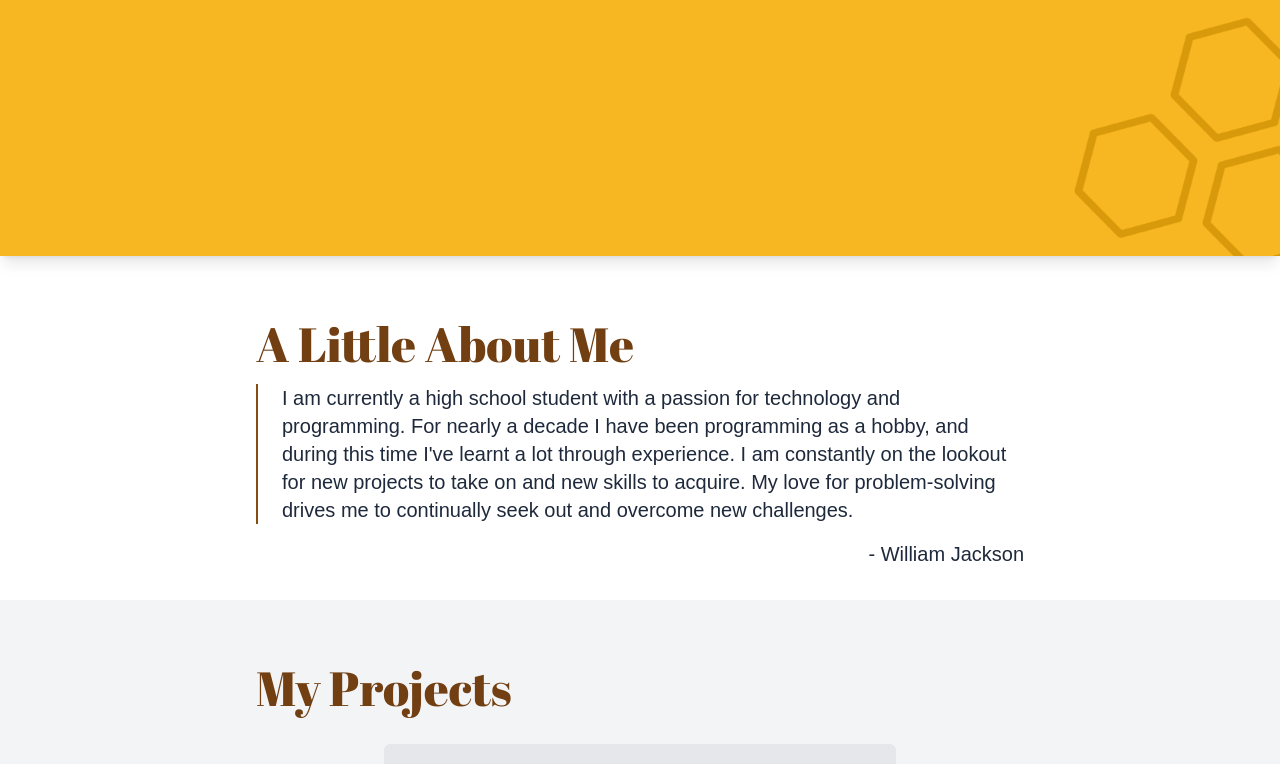
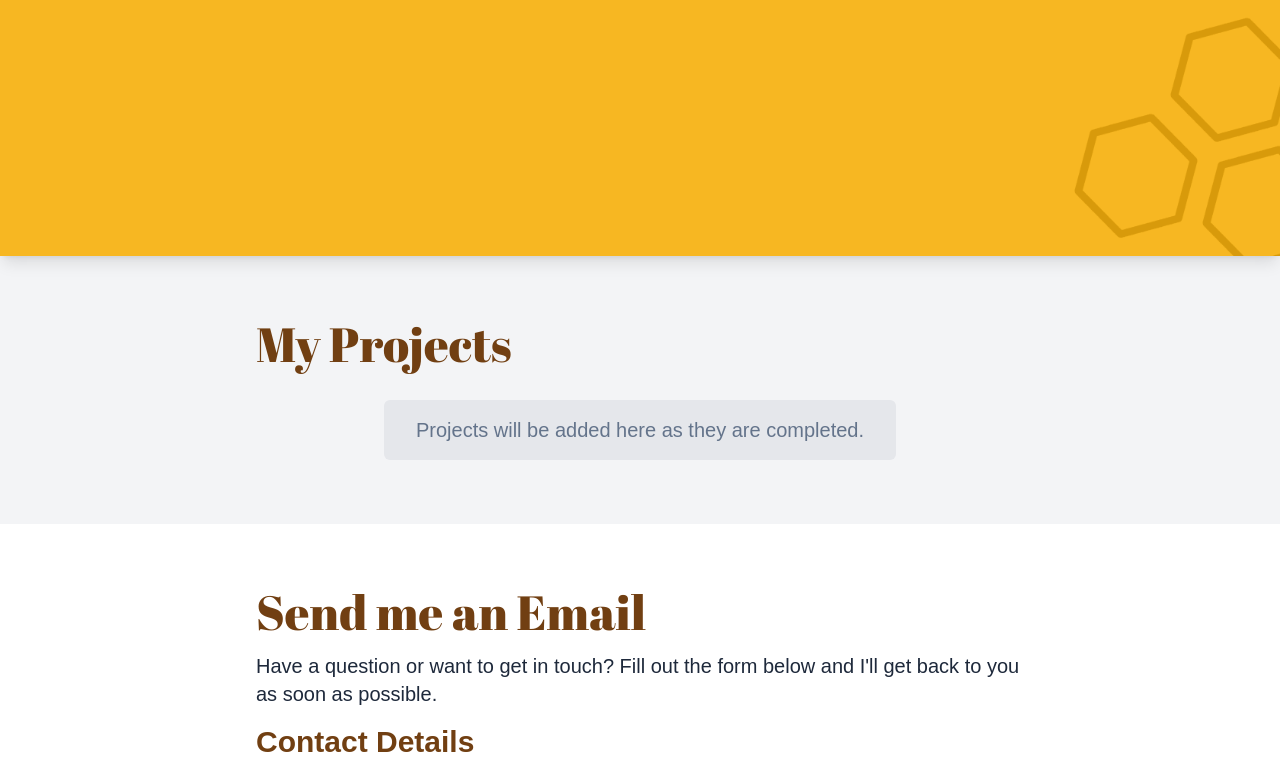
Before and after one commit to williamjaackson/williamjackson.dev, a Next.js app: page / in a window 1280 px wide. Shown: the part 544-1308 px from the top of the page. Built offline with nearby package versions, Linux system fonts and the light colour scheme; a web font is replaced by a local one.

Commit message:
Update page.tsx

```diff
--- a/src/app/page.tsx
+++ b/src/app/page.tsx
@@ -37,20 +37,10 @@ export default function Home() {
                 <Image src="/images/hexagon.png" alt="hexagon" width={256} height={256} className="absolute bottom-[1rem] right-[5rem] w-32 h-32 z-20" />
             </div>
         </section>
-        <section id="about" className="bg-white p-8 md:pt-16 md:px-32">
-            <div className="grid max-w-3xl mx-auto">
-                <h2 className={`text-3xl md:text-5xl text-yellow-900 font-bold font-title ${abril_fatface.className}`}>
-                    <span className="hidden md:inline">A Little </span>
-                    About Me</h2>
-                <p className="border-l-2 border-yellow-800 pl-6 md:text-xl text-slate-800 mt-4">I am currently a high school student with a passion for technology and programming. For nearly a decade I have been programming as a hobby, and during this time I&apos;ve learnt a lot through experience. I am constantly on the lookout for new projects to take on and new skills to acquire. My love for problem-solving drives me to continually seek out and overcome new challenges.</p>
-                <span className="text-right md:text-xl text-slate-800 mt-4">- William Jackson</span>
-            </div>
-        </section>
         <section id="projects" className="bg-gray-100 p-8 md:pt-16 md:px-32">
             <div className="grid max-w-3xl mx-auto">
                 <h2 className={`text-3xl md:text-5xl text-yellow-900 font-bold font-title ${abril_fatface.className}`}>
                     My Projects</h2>
-                {/* say projects will be added here as completed */}
                 <p className="md:text-xl text-slate-500 m-8 bg-gray-200 p-4 rounded-md px-8 mx-auto">Projects will be added here as they are completed.</p>
             </div>
         </section>
```
